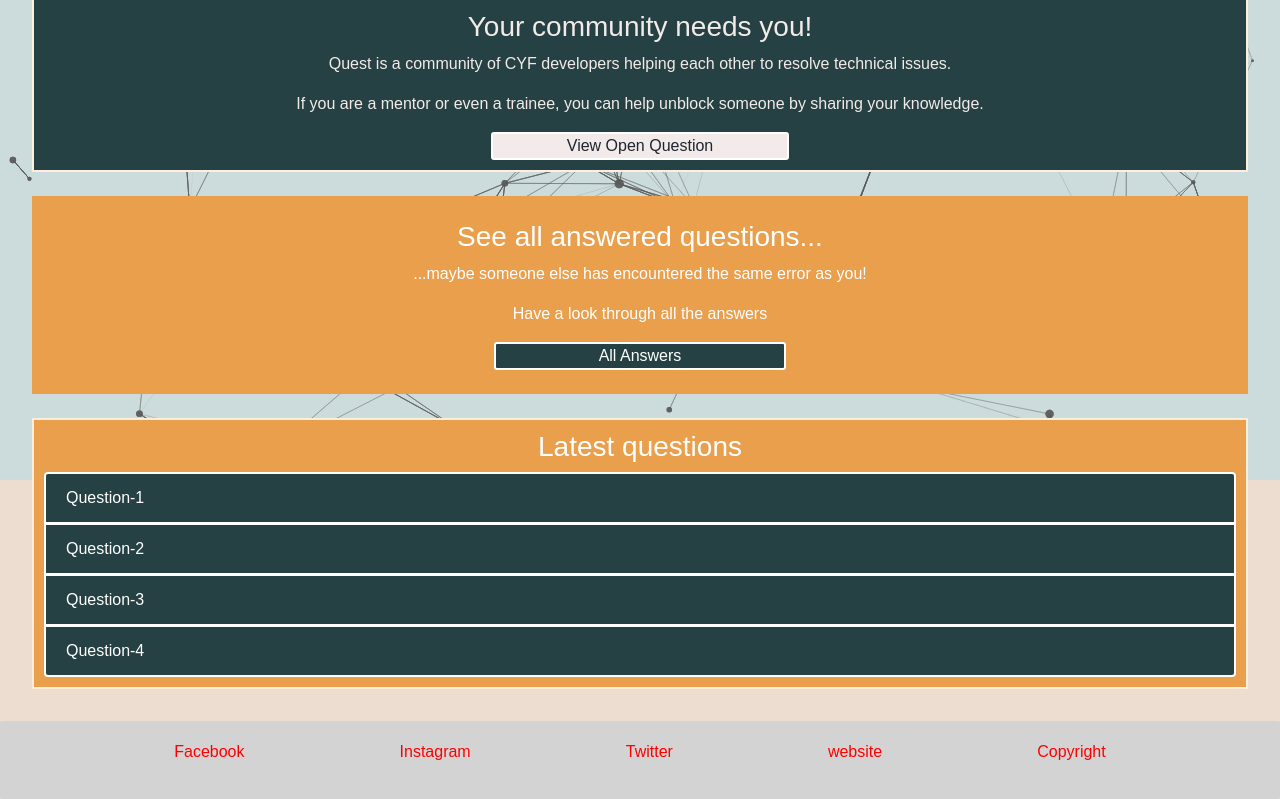
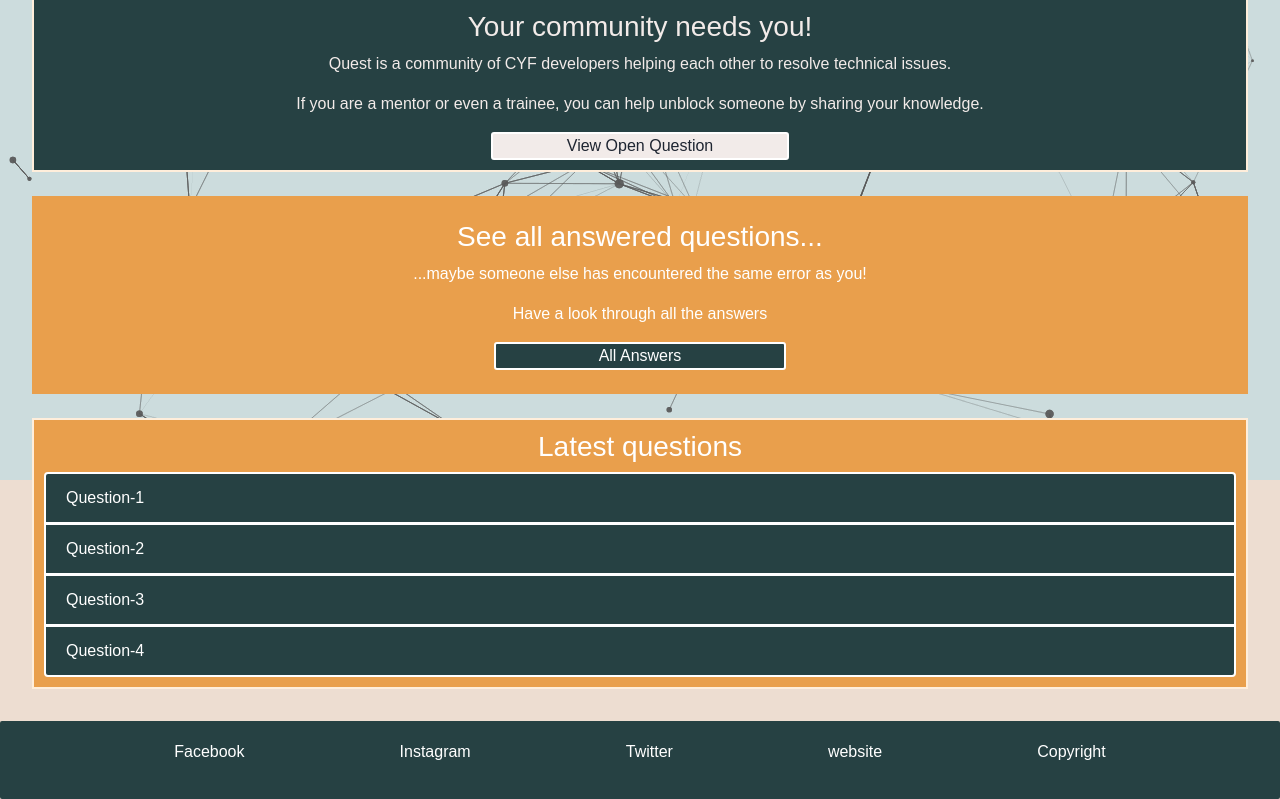
Before and after one commit to ATedy/wm2-q-and-a, a React (Create React App) app in the folder client/: page / in a window 1280 px wide. Shown: the part 320-1119 px from the top of the page. Built offline with nearby package versions, Linux system fonts and the light colour scheme.

Commit message:
footer updated

```diff
--- a/client/src/pages/Home.css
+++ b/client/src/pages/Home.css
@@ -254,7 +254,8 @@ header{
 
 .footer-section{
   flex-direction: column-reverse;
-  background-color: lightgrey;
+  /* background-color: lightgrey; */
+  background-color: #264143;
   padding: 1.5%;
   border-radius: 2px;
 }
@@ -265,7 +266,7 @@ header{
 .list{
   display: flex;
   flex-direction: row;
-  color:red;
+  color: white;
   justify-content: space-evenly;
   align-content: flex-start;
 }
```
